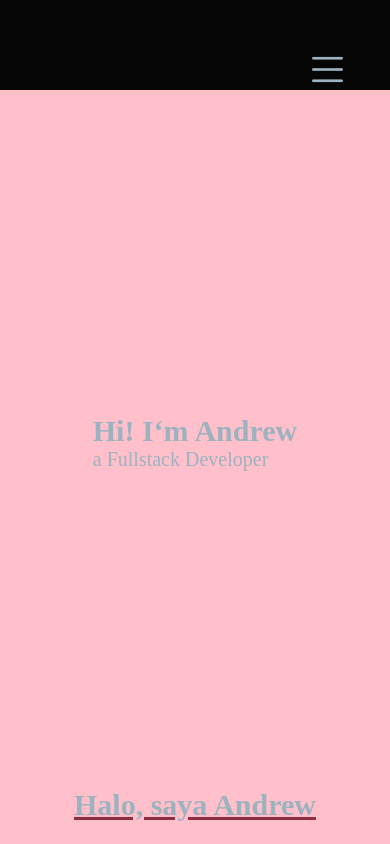
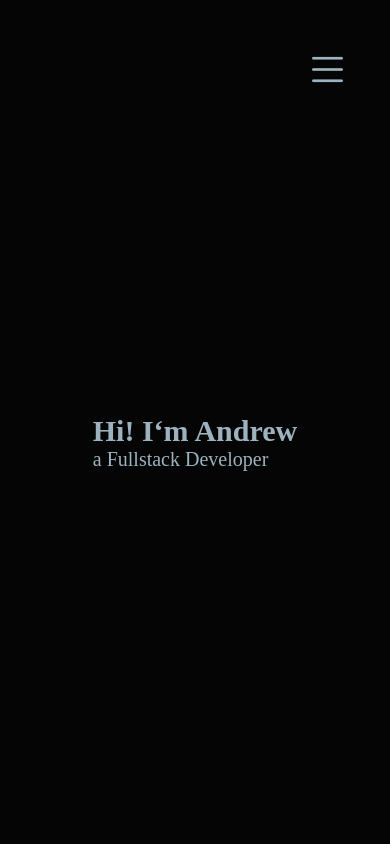
Before and after one commit to andrewfandy/dicoding-portfolio-site, a website: page index.html in a window 390 px wide. Shown: the top 844 px of the page. Drawn offline with nearby package versions, Linux system fonts and the light colour scheme.

Commit message:
Changin Files

```diff
--- a/assets/style/styles.css
+++ b/assets/style/styles.css
@@ -220,15 +220,7 @@ section {
 
 @media screen and (max-width:768px) {
 
-    /* TEST CONTAINER, BECAUSE THE ABOUT ME CONTENT IS OVERFLOWING WHEN ON MOBILE SCREEN */
-    .container {
-        min-height: 100vh;
-        background-color: red;
-    }
 
-    .container.home {
-        background-color: pink;
-    }
     .navbar.desktop {
         display: none;
     }
@@ -279,9 +271,9 @@ section {
     }
 
     .container {
-        /* background-color: yellow; */
         width: 100%;
-        height: 100vh;
+        min-height: 100vh;
+        height: auto;
     }
 
     #mobile-contact {
```
